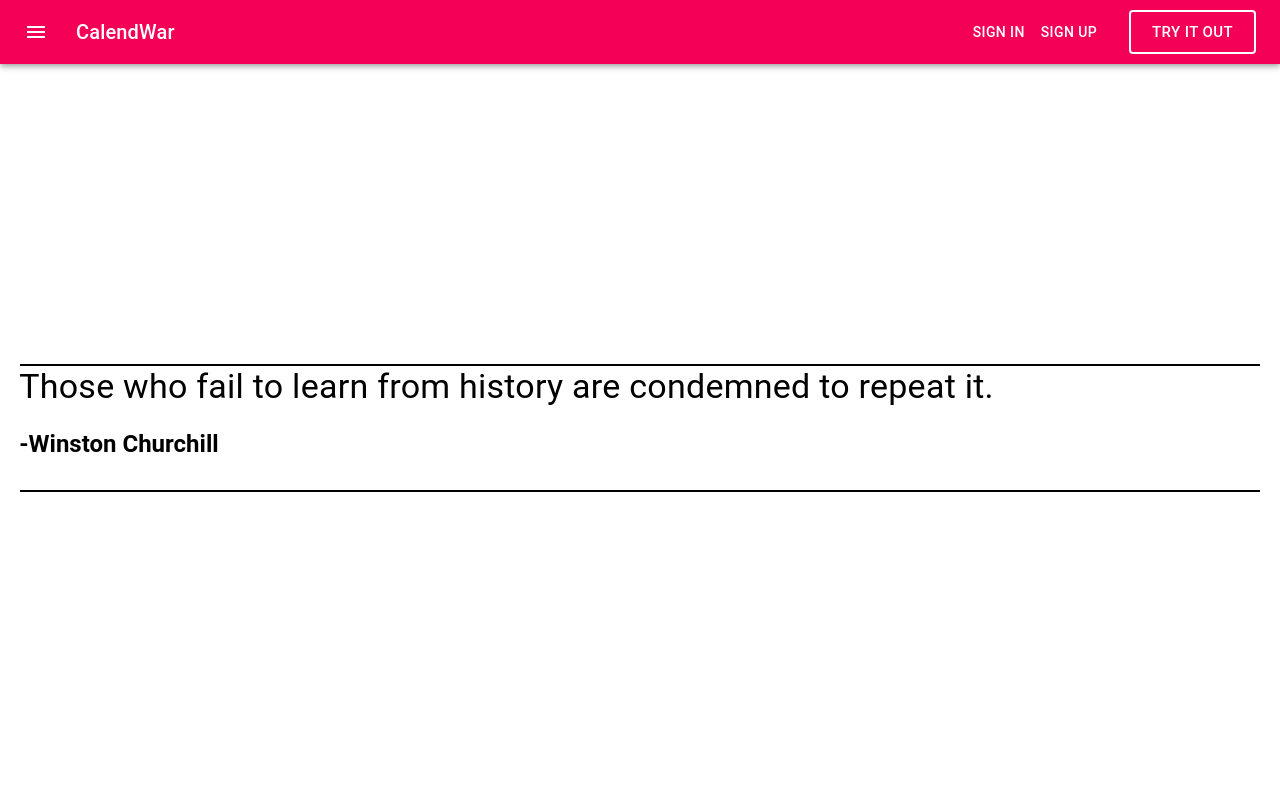
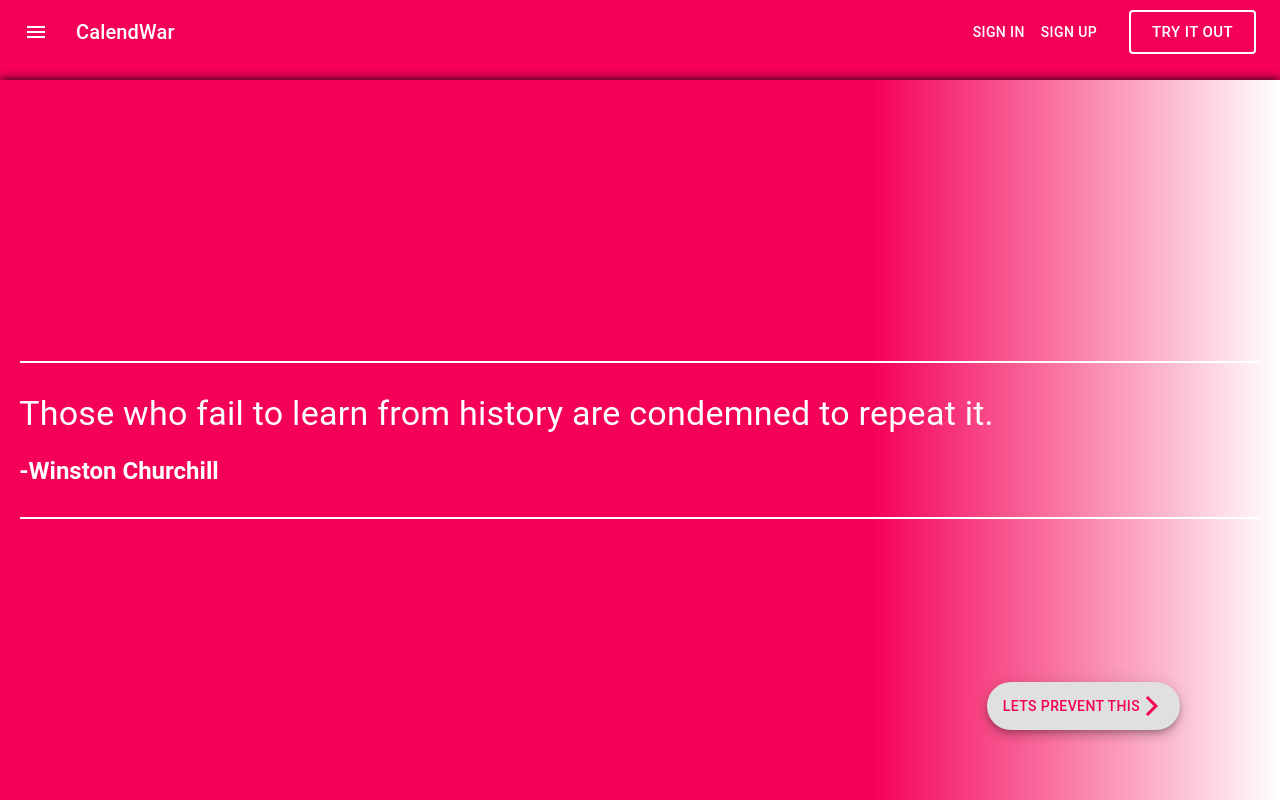
Before and after one commit to HackathonRepos/CalendWar, a React (Create React App) app: page / in a window 1280 px wide. Built offline with nearby package versions, Linux system fonts and the light colour scheme.

Commit message:
Added final styles for content home

```diff
--- a/src/components/Navbar.jsx
+++ b/src/components/Navbar.jsx
@@ -19,7 +19,7 @@ function Navbar() {
   const classes = useStyles();
   return (
     <div>
-      <AppBar position="static" color="secondary">
+      <AppBar position="static" color="secondary" className={classes.nav}>
         <Toolbar>
           <IconButton
             edge="start"
@@ -55,6 +55,9 @@ function Navbar() {
 }
 
 const useStyles = makeStyles((theme) => ({
+  nav: {
+    height: "10vh",
+  },
   root: {
     flexGrow: 1,
   },
--- a/src/screens/Unauthenticated/Homepage.jsx
+++ b/src/screens/Unauthenticated/Homepage.jsx
@@ -1,14 +1,15 @@
 import React, { useEffect } from "react";
 import Navbar from "../../components/Navbar";
 import Typography from "@material-ui/core/Typography";
+import Fab from "@material-ui/core/Fab";
 import { makeStyles } from "@material-ui/core/styles";
+import ArrowForwardIosIcon from "@material-ui/icons/ArrowForwardIos";
 
 function Homepage() {
   const classes = useStyles();
   return (
     <div>
       <Navbar />
-
       <div className={classes.hook}>
         <span className={classes.line} />
         <Typography variant="h4" className={classes.quote}>
@@ -18,23 +19,37 @@ function Homepage() {
           -Winston Churchill
         </Typography>
         <span className={classes.line} />
+        <Fab
+          className={classes.button}
+          style={{ color: "rgba(245,0,87,1)" }}
+          variant="extended"
+          href="/signin"
+        >
+          Lets Prevent This
+          <ArrowForwardIosIcon style={{ color: "rgba(245,0,87,1)" }} />
+        </Fab>
       </div>
+      <div></div>
     </div>
   );
 }
 
 const useStyles = makeStyles((theme) => ({
-  line: { borderTop: "2px solid black", width: "100%" },
+  line: { borderTop: "2px solid white", width: "100%" },
   hook: {
-    height: "91vh",
+    boxShadow: "0px 0 10px rgba(0, 0, 0, 1)",
+    height: "90vh",
     display: "flex",
     flexDirection: "column",
     justifyContent: "center",
     alignItems: "center",
     paddingLeft: "20px",
     paddingRight: "20px",
+    color: "white",
+    background:
+      "linear-gradient(90deg, rgba(245,0,87,1) 68%, rgba(255,255,255,1) 100%)",
   },
-  quote: { width: "97vw" },
+  quote: { width: "97vw", paddingTop: "30px" },
   author: {
     fontWeight: "bold",
     paddingTop: "20px",
@@ -42,6 +57,7 @@ const useStyles = makeStyles((theme) => ({
     display: "flex",
     width: "97vw",
   },
+  button: { position: "absolute", right: "100px", bottom: "70px" },
 }));
 
 export default Homepage;
```
Also changed, not shown: 1 other file (tests, documents, lock files or other folders).
